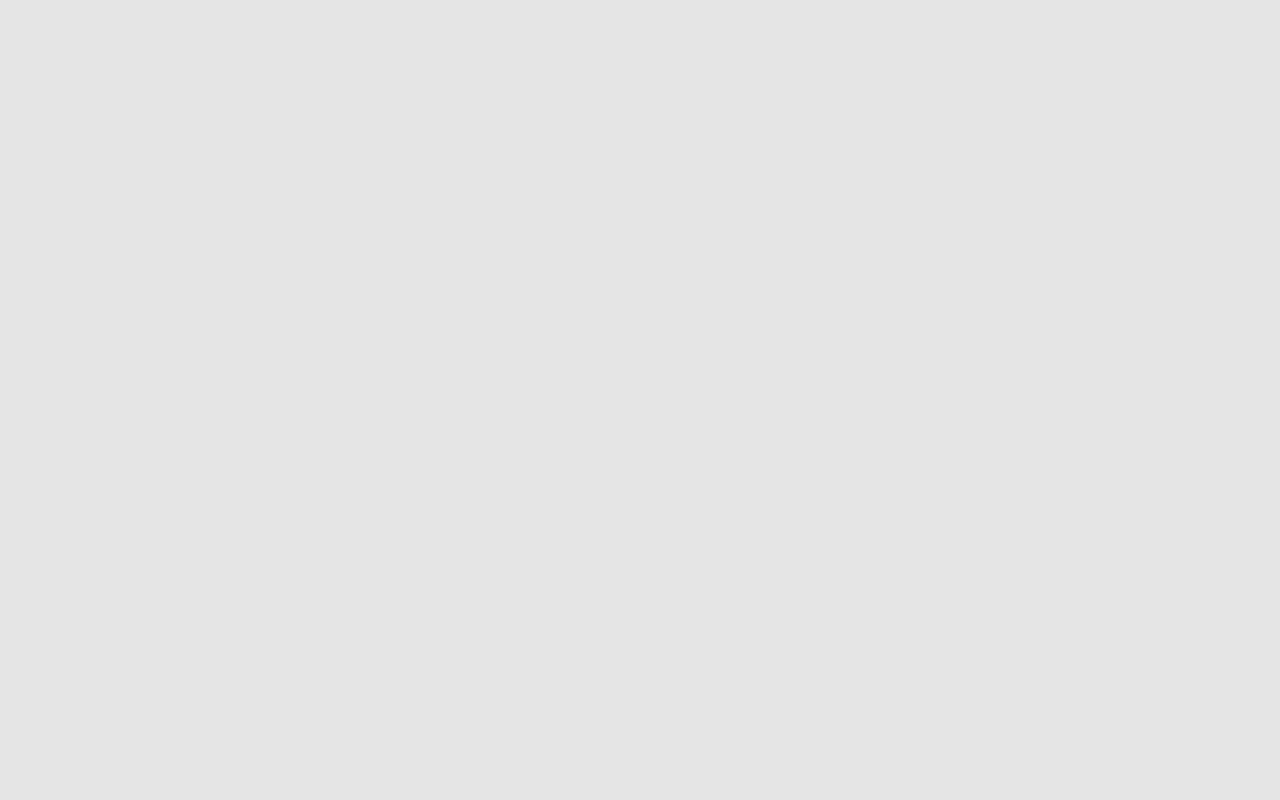
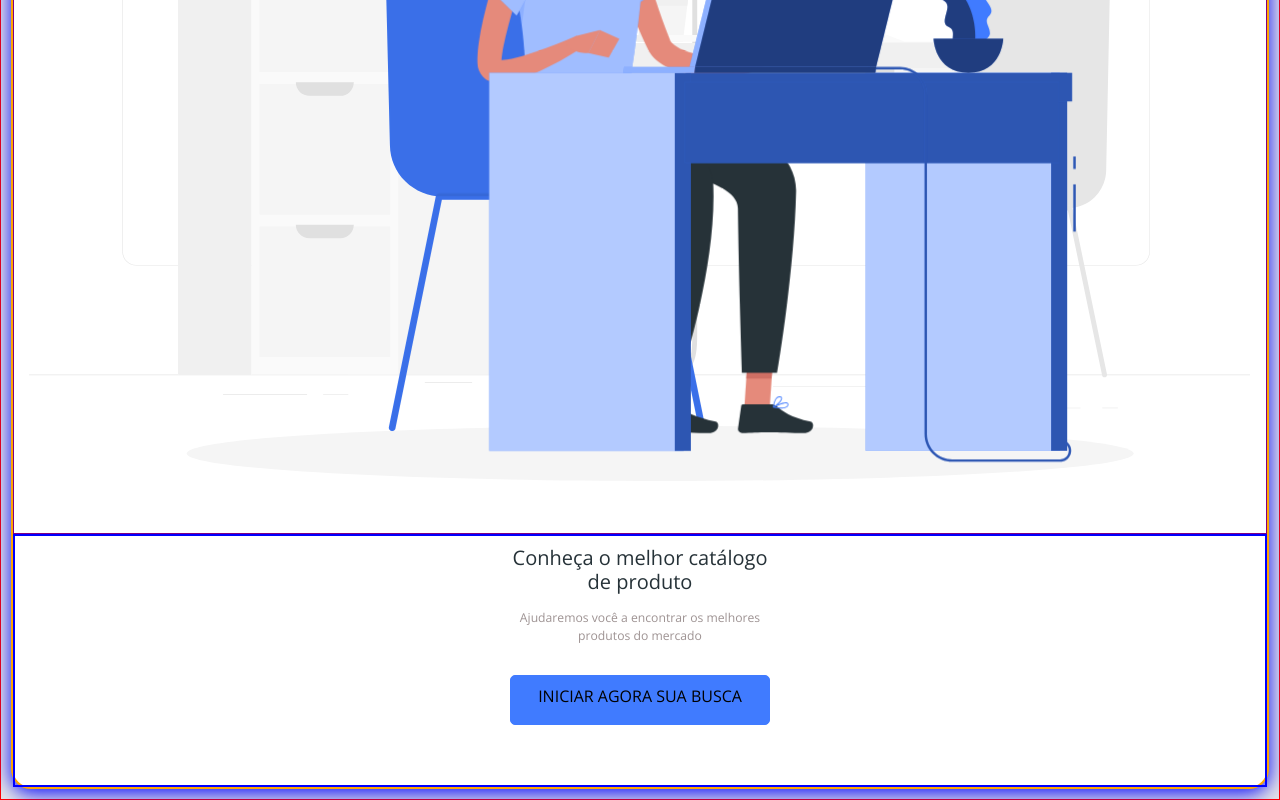
Before and after one commit to gilbertodfl/react_spring_bootstrap, a React (Create React App) app in the folder frontweb/: page / in a window 1280 px wide. Shown: the part 583-1383 px from the top of the page. Before the commit the page ends 800 px from the top, so only its background shows below. Built offline with nearby package versions, Linux system fonts and the light colour scheme.

Commit message:
Improve styles.css with flex, create ButtonIcon

```diff
--- a/frontweb/src/App.tsx
+++ b/frontweb/src/App.tsx
@@ -1,19 +1,15 @@
 //import React from 'react';
+import './App.css';
 import './assets/styles/custom.scss';
-import './App.css';
-import Navbar from 'components/Navbar';
-
+import Home from 'pages/Home';
 
 // pagina principal
 function App() {
-
   return (
     <>
-    <Navbar />
-     <h1>Hello World!!</h1>
-     </>
-     );
-
+      <Home />
+    </>
+  );
 }
 
 export default App;
--- /dev/null
+++ b/frontweb/src/components/ButtonIcon/index.tsx
@@ -0,0 +1,11 @@
+import './styles.css';
+
+const ButtonIcon = () =>
+{
+    return(
+        <button className="btn btn-primary btn-icon">
+            <h6>INICIAR AGORA SUA BUSCA</h6>
+        </button>
+    )
+}
+export default ButtonIcon;
--- /dev/null
+++ b/frontweb/src/components/ButtonIcon/styles.css
@@ -0,0 +1,5 @@
+.btn-icon{
+    width: 260px;
+    height: 50px;
+    border-radius: 5px;
+}
--- /dev/null
+++ b/frontweb/src/pages/Home/index.tsx
@@ -0,0 +1,35 @@
+import Navbar from "components/Navbar";
+import './styles.css';
+
+// comand abaixo faz com que a imagem possa ser usado como um componente, veja a linha 17.
+
+import { ReactComponent as MainImage } from 'assets/images/main-image.svg';
+import ButtonIcon from "components/ButtonIcon";
+// forma tradicional: function Home() {
+const Home = ()  => {
+
+  return (
+    <>
+    <Navbar />
+    <div className="home-container">
+        <div className="home-card">
+            <div className="home-content-container">
+                <h1> Conheça o melhor catálogo de produto</h1>
+                <p>Ajudaremos você a encontrar os melhores produtos do mercado</p>
+                <ButtonIcon />
+            </div>
+
+            <div className="home-image-container" >
+                <MainImage />
+
+            </div>
+
+        </div>
+    </div>
+
+     </>
+     );
+
+}
+
+export default Home;
--- /dev/null
+++ b/frontweb/src/pages/Home/styles.css
@@ -0,0 +1,46 @@
+.home-container{
+    padding: 10px;
+    font-size: 20px;
+    text-align: center;
+    border: 1px solid red;
+
+}
+
+.home-card{
+    display: flex;
+    flex-direction: column-reverse;
+    background-color:  #FFFF;
+    box-shadow: 0px 4px 20px  BLUE;
+    border-radius: 20px;
+    border: 2px solid orange;
+
+}
+.home-content-container {
+    display: flex;
+    flex-direction: column;
+    align-items: center;
+    padding: 10px 10px 60px 10px;
+    border: 2px solid blue;
+
+}
+.home-content-container h1 {
+        width: 260px;
+        margin-bottom: 15px;
+        font-size: 1em;
+}
+.home-content-container p {
+    width: 260px;
+    margin-bottom: 30px;
+    font-size: 0.61em;
+    color: #9E9393;
+}
+.home-image-container{
+    padding: 50px 15px;
+    border: 1px solid purple;
+
+}
+.home-image-container svg{
+    width: 100%;
+    height: auto;
+
+}
```
Also changed, not shown: frontweb/src/assets/images/main-image.svg (added).
